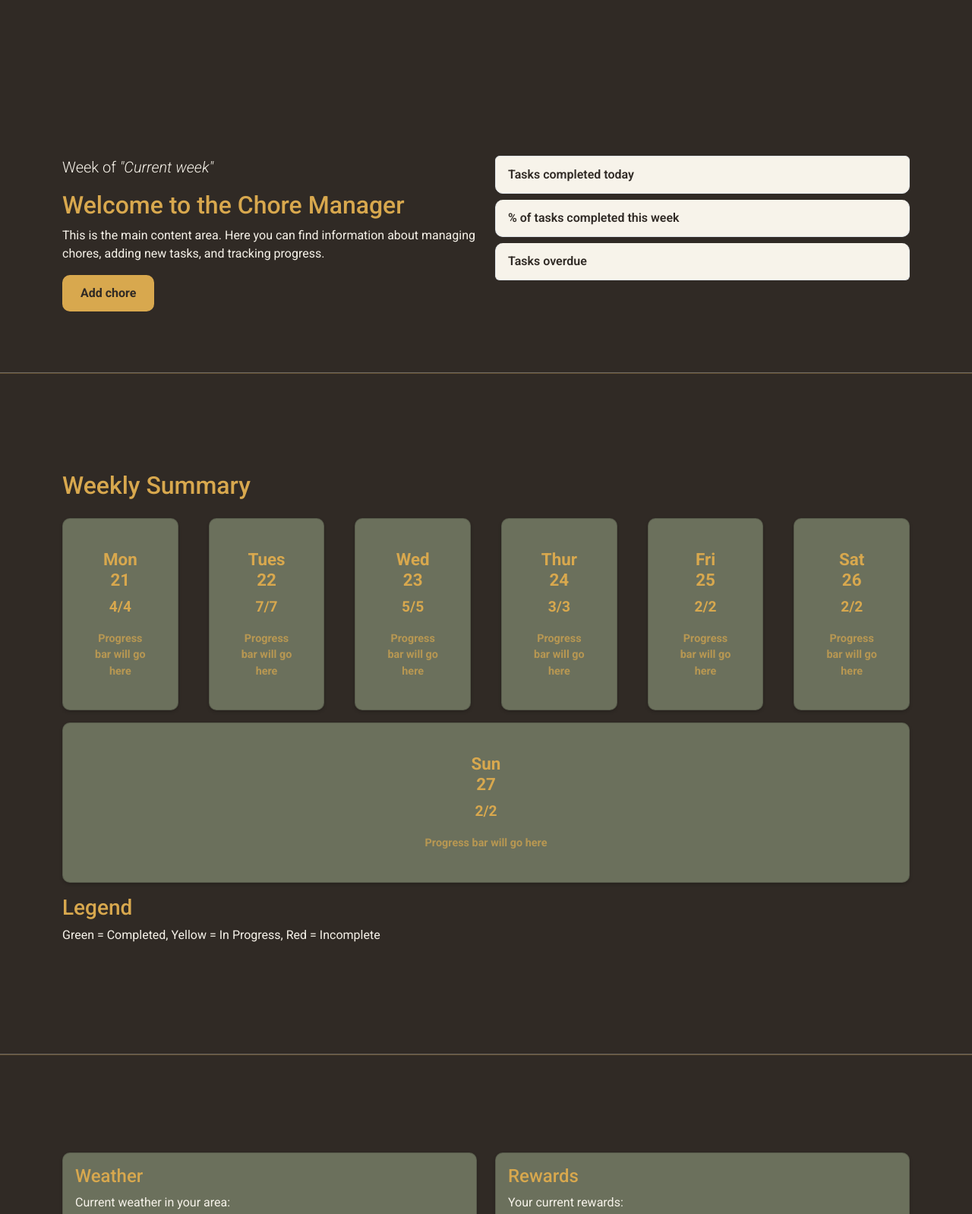
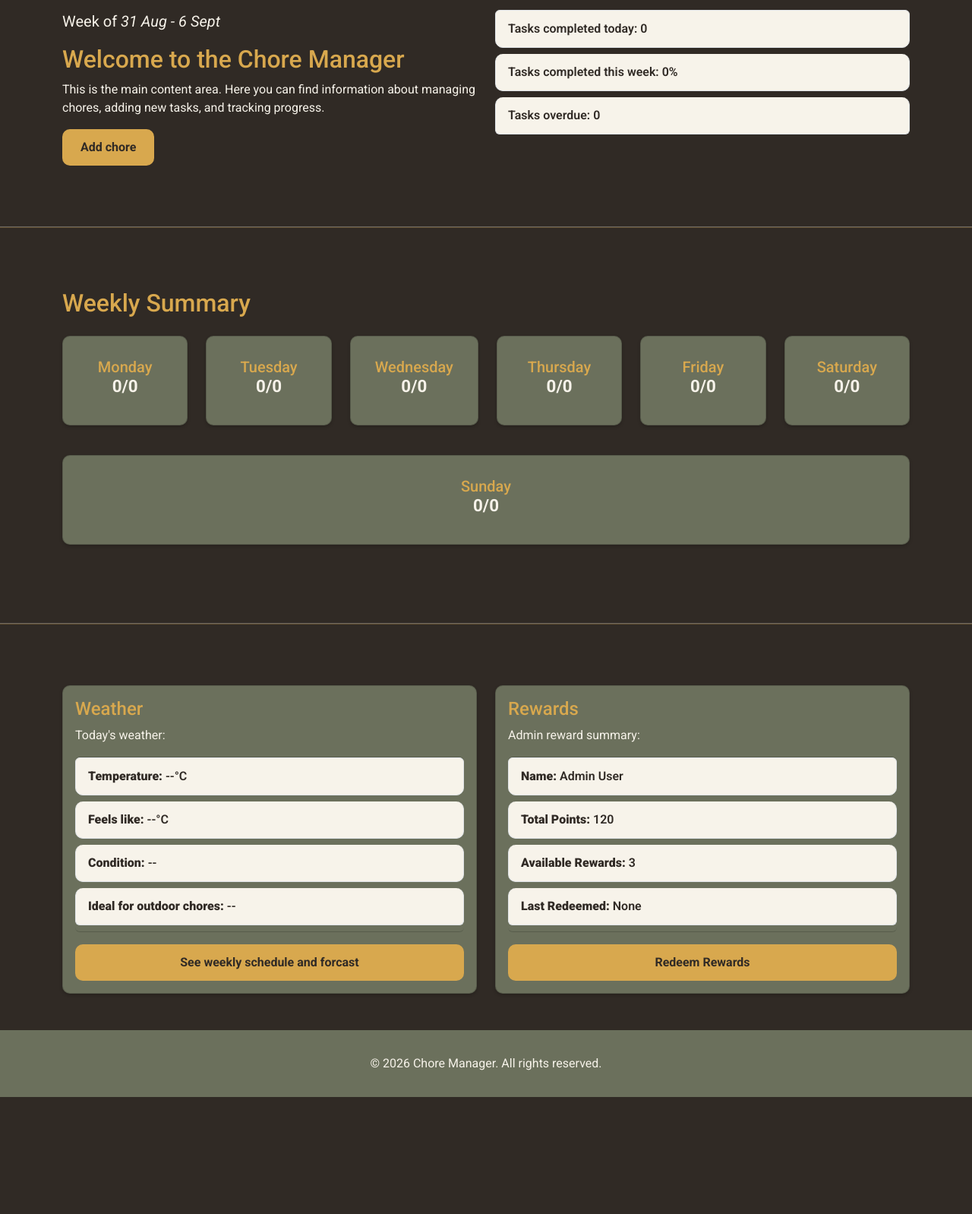
Before and after one commit to ShaneTaylor-IT/MSP2, a website: page home.html in a window 1280 px wide. Shown: the part 322-1920 px from the top of the page at 76% size. After the commit the page ends 1766 px from the top, so only its background shows below. Drawn offline with nearby package versions, Linux system fonts and the light colour scheme.

Commit message:
Updated home.html weekly summary to more match the style of schedule.html. Created placeholder rewards widget with button for redirect. With help from geeksforgeeks and BroCode created weather widget with button for404 redirect. Built JS logic to update home.html with stats from schedule.html Started on clearing the rest of html place holders with index.html and replacing with functional content.

```diff
--- a/assets/css/style.css
+++ b/assets/css/style.css
@@ -58,6 +58,13 @@ body {
     padding: 1.5rem;
 }
 
+.app-card .card {
+    transition: transform 0.2s ease;
+}
+.app-card .card:hover {
+    transform: translateY(-3px);
+}
+
 /* Universal button style */
 .app-btn {
     background-color: var(--secondary-color);
@@ -115,7 +122,7 @@ body {
 /* Landing page styling */
 .index-hero {
     text-align: center;
-    padding: 4rem 1rem;
+    padding: 1rem 1rem;
 }
 
 .index-hero h1 {
@@ -143,43 +150,22 @@ body {
     color: var(--main-background-color);
 }
 
-.index-howitworks .card {
-    background-color: var(--secondary-background-color);
-    color: var(--primary-color);
-    border-radius: 10px;
-    padding: 1rem;
-    text-align: center;
-    box-shadow: 0 2px 4px rgba(0,0,0,0.2);
-}
-
-.index-howitworks .list-group-item {
-    background: none;
-    border: none;
-}
-
 /* Home page styling */
-#weeklySummary .card-title {
-    color: var(--secondary-color);
-    font-size: 1.4rem;
-    font-weight: 700;
-}
-
-#weeklySummary .card-text {
-    color: var(--primary-color);
-    font-size: 1.2rem;
-    font-weight: 600;
-}
-
-#weeklySummary .card-text:last-of-type {
-    font-size: 0.9rem;
-    opacity: 0.7;
-}
-
 .section-divider {
     height: 2px;
     background-color: var(--secondary-color);
     opacity: 0.3;
     margin: 2rem 0;
+}
+
+/* To fix uneven home cards due to content inside the cards */
+#weeklySummary .day-block.app-card {
+    flex: 1 !important;
+    display: flex !important;
+    flex-direction: column !important;
+    justify-content: center !important;
+    height: 75% !important;
+    min-height: 75% !important;
 }
 
 /* Members page styling */
@@ -201,14 +187,9 @@ body {
     font-weight: 600;
 }
 
-.member-card .card {
-    transition: transform 0.2s ease;
-}
-.member-card .card:hover {
-    transform: translateY(-3px);
-}
 
-.member-card [data-avatar] {
+
+.app-card [data-avatar] {
     background-color: var(--secondary-color) !important;
     width: 70px;
     height: 70px;
--- /dev/null
+++ b/assets/js/home.js
@@ -0,0 +1,296 @@
+function getWeekRange() {
+    const today = new Date();
+    const day = today.getDay();
+
+    let diffToMonday;
+    if (day === 0) {
+        diffToMonday = -6;
+    } else {
+        diffToMonday = 1 - day;
+    }
+
+    const monday = new Date(today);
+    monday.setDate(today.getDate() + diffToMonday);
+
+    const sunday = new Date(monday);
+    sunday.setDate(monday.getDate() + 6);
+
+    function format(d) {
+        return d.toLocaleDateString("en-GB", {
+            day: "numeric",
+            month: "short"
+        });
+    }
+
+    const text = format(monday) + " - " + format(sunday);
+    return text;
+}
+
+function getTodayName() {
+    const days = [
+        "sunday", "monday", "tuesday",
+        "wednesday", "thursday", "friday", "saturday"
+    ];
+    const index = new Date().getDay();
+    return days[index];
+}
+
+function dayNameToIndex(dayName) {
+    const map = {
+        sunday: 0,
+        monday: 1,
+        tuesday: 2,
+        wednesday: 3,
+        thursday: 4,
+        friday: 5,
+        saturday: 6
+    };
+    return map[dayName];
+}
+
+function getCompletedToday(chores, todayName) {
+    let count = 0;
+
+    chores.forEach(function (chore) {
+        if (chore.completed === true && chore.day === todayName) {
+            count = count + 1;
+        }
+    });
+
+    return count;
+}
+
+function getWeeklyCompletionPercent(chores) {
+    let total = 0;
+    let completed = 0;
+
+    chores.forEach(function (chore) {
+        total = total + 1;
+        if (chore.completed === true) {
+            completed = completed + 1;
+        }
+    });
+
+    let percent;
+    if (total === 0) {
+        percent = 0;
+    } else {
+        percent = Math.round((completed / total) * 100);
+    }
+
+    return percent;
+}
+
+function getOverdueTasks(chores, todayName) {
+    let overdue = 0;
+    const todayIndex = dayNameToIndex(todayName);
+
+    chores.forEach(function (chore) {
+        if (chore.completed === false) {
+            const choreIndex = dayNameToIndex(chore.day);
+            if (choreIndex < todayIndex) {
+                overdue = overdue + 1;
+            }
+        }
+    });
+
+    return overdue;
+}
+
+function updateWeeklySummary(chores) {
+    const days = [
+        "monday", "tuesday", "wednesday",
+        "thursday", "friday", "saturday", "sunday"
+    ];
+
+    days.forEach(function (day) {
+        let total = 0;
+        let completed = 0;
+
+        chores.forEach(function (chore) {
+            if (chore.day === day) {
+                total = total + 1;
+                if (chore.completed === true) {
+                    completed = completed + 1;
+                }
+            }
+        });
+
+        const element = document.getElementById("home-count-" + day);
+        if (element !== null) {
+            element.textContent = completed + "/" + total;
+        }
+    });
+}
+
+function loadAdminRewards() {
+    let admin = JSON.parse(localStorage.getItem("userProfile"));
+
+    if (admin === null) {
+        admin = {
+            displayName: "Admin User",
+            role: "Administrator",
+            avatarColor: "#6c757d",
+            initials: "A"
+        };
+    }
+
+    const rewardAdminName = document.getElementById("rewardAdminName");
+    const rewardAdminRole = document.getElementById("rewardAdminRole");
+    const rewardPoints = document.getElementById("rewardPoints");
+    const availableRewards = document.getElementById("availableRewards");
+    const lastRedeemed = document.getElementById("lastRedeemed");
+
+    if (rewardAdminName !== null) {
+        rewardAdminName.textContent = admin.displayName;
+    }
+
+    if (rewardAdminRole !== null) {
+        rewardAdminRole.textContent = admin.role;
+    }
+
+    if (rewardPoints !== null) {
+        rewardPoints.textContent = 120;
+    }
+
+    if (availableRewards !== null) {
+        availableRewards.textContent = 3;
+    }
+
+    if (lastRedeemed !== null) {
+        lastRedeemed.textContent = "None";
+    }
+}
+
+function loadWeather() {
+    const apiKey = "6a6a8b67e821d86b020f0bf50abf4365";
+
+    function fetchWeather(lat, lon) {
+        const url = "https://api.openweathermap.org/data/2.5/weather?lat="
+            + lat
+            + "&lon="
+            + lon
+            + "&appid="
+            + apiKey
+            + "&units=metric";
+
+        fetch(url)
+            .then(function (response) {
+                return response.json();
+            })
+            .then(function (data) {
+
+                const tempElement = document.getElementById("weatherTemp");
+                if (tempElement !== null) {
+                    tempElement.textContent = data.main.temp;
+                }
+
+                const feelsElement = document.getElementById("weatherFeels");
+                if (feelsElement !== null) {
+                    feelsElement.textContent = data.main.feels_like;
+                }
+
+                const conditionElement = document.getElementById("weatherCondition");
+                if (conditionElement !== null) {
+                    conditionElement.textContent = data.weather[0].main;
+                }
+
+                const idealElement = document.getElementById("weatherIdeal");
+                if (idealElement !== null) {
+
+                    let ideal = "No";
+                    const condition = data.weather[0].main;
+                    const temp = data.main.temp;
+
+                    if (condition === "Clear") {
+                        ideal = "Yes";
+                    }
+
+                    if (condition === "Clouds") {
+                        if (temp >= 5) {
+                            ideal = "Yes";
+                        }
+                    }
+
+                    if (condition === "Rain") {
+                        ideal = "No";
+                    }
+
+                    if (condition === "Snow") {
+                        ideal = "No";
+                    }
+
+                    idealElement.textContent = ideal;
+                }
+            })
+            .catch(function (error) {
+                console.log("Weather API error:", error);
+            });
+    }
+
+    if (navigator.geolocation) {
+        navigator.geolocation.getCurrentPosition(
+            function (position) {
+                const lat = position.coords.latitude;
+                const lon = position.coords.longitude;
+                fetchWeather(lat, lon);
+            },
+            function () {
+                fetchWeather(53.540, -2.111);
+            }
+        );
+    } else {
+        fetchWeather(53.540, -2.111);
+    }
+}
+
+document.addEventListener("DOMContentLoaded", function () {
+
+    const weekText = getWeekRange();
+    const weekRangeElement = document.getElementById("homeWeekRange");
+    if (weekRangeElement !== null) {
+        weekRangeElement.textContent = weekText;
+    }
+
+    let chores = JSON.parse(localStorage.getItem("chores"));
+    if (!Array.isArray(chores)) {
+        chores = [];
+    }
+
+    const todayName = getTodayName();
+
+    const completedToday = getCompletedToday(chores, todayName);
+    const completedTodayElement = document.getElementById("home-completed-today");
+    if (completedTodayElement !== null) {
+        completedTodayElement.textContent = "Tasks completed today: " + completedToday;
+    }
+
+    const weeklyPercent = getWeeklyCompletionPercent(chores);
+    const weeklyPercentElement = document.getElementById("home-weekly-percent");
+    if (weeklyPercentElement !== null) {
+        weeklyPercentElement.textContent = "Tasks completed this week: " + weeklyPercent + "%";
+    }
+
+    const overdueCount = getOverdueTasks(chores, todayName);
+    const overdueElement = document.getElementById("home-overdue");
+    if (overdueElement !== null) {
+        overdueElement.textContent = "Tasks overdue: " + overdueCount;
+    }
+
+    updateWeeklySummary(chores);
+
+    loadAdminRewards();
+    loadWeather();
+});
+
+if (typeof module !== "undefined" && module.exports) {
+    module.exports = {
+        getWeekRange: getWeekRange,
+        getTodayName: getTodayName,
+        dayNameToIndex: dayNameToIndex,
+        getCompletedToday: getCompletedToday,
+        getWeeklyCompletionPercent: getWeeklyCompletionPercent,
+        getOverdueTasks: getOverdueTasks,
+        updateWeeklySummary: updateWeeklySummary
+    };
+}
--- a/assets/js/members.js
+++ b/assets/js/members.js
@@ -30,7 +30,7 @@ $(document).ready(function () {
 
         members.forEach((member) => {
             const card = `
-                <div class="col-md-4 mb-3 member-card">
+                <div class="col-md-4 mb-3">
                     <div class="card p-3 app-card text-center">
                         <div class="rounded-circle mx-auto mb-3 app-avatar member-avatar"
                              style="background-color: ${colorMap[member.avatarColor]};">
--- a/home.html
+++ b/home.html
@@ -19,7 +19,8 @@
     <link rel="icon" type="image/png" sizes="16x16" href="assets/images/favicon-16x16.png">
     <link rel="manifest" href="assets/images/site.webmanifest">
 
-    <script src="https://code.jquery.com/jquery-4.0.0.js" integrity="sha256-9fsHeVnKBvqh3FB2HYu7g2xseAZ5MlN6Kz/qnkASV8U=" crossorigin="anonymous"></script>
+    <script src="https://code.jquery.com/jquery-4.0.0.js"
+        integrity="sha256-9fsHeVnKBvqh3FB2HYu7g2xseAZ5MlN6Kz/qnkASV8U=" crossorigin="anonymous"></script>
 
 </head>
 
@@ -56,7 +57,7 @@
     </nav>
 
     <!-- Header -->
-    <header class="py-5 my-5">
+    <header>
         <div class="container app-section home-section">
             <div class="row">
                 <h1 class="display-4">Chore Manager</h1>
@@ -70,7 +71,7 @@
         <div class="container app-section home-section">
             <div class="row">
                 <div class="col-md-6">
-                    <p class="lead">Week of <em>"Current week"</em></p>
+                    <p class="lead"><strong>Week of <em id="homeWeekRange">--</em></strong></p>
                     <h2>Welcome to the Chore Manager</h2>
                     <p>This is the main content area. Here you can find information about managing chores, adding new
                         tasks, and tracking progress.</p>
@@ -78,122 +79,131 @@
                 </div>
                 <div class="col-md-6 ">
                     <ul class="list-group weeklyPreview">
-                        <li class="list-group-item app-tile">Tasks completed today</li>
-                        <li class="list-group-item app-tile">% of tasks completed this week</li>
-                        <li class="list-group-item app-tile">Tasks overdue</li>
+                        <li id="home-completed-today" class="list-group-item app-tile">Tasks completed today</li>
+                        <li id="home-weekly-percent" class="list-group-item app-tile">% of tasks completed this week
+                        </li>
+                        <li id="home-overdue" class="list-group-item app-tile">Tasks overdue</li>
                     </ul>
+
                 </div>
             </div>
         </div>
         <hr class="section-divider">
         <section id="weeklySummary" class="app-section home-section">
-            <div class="container my-5">
-                <div class="row gap-3">
+            <div class="container">
+                <div class="row align-items-stretch">
                     <div class="col-12">
                         <h2>Weekly Summary</h2>
                     </div>
-                    <div class="col-md">
-                        <div class="card app-card text-center">
+                    <div class="col-md d-flex">
+                        <div class="card day-block app-card text-center p-3 my-3">
                             <div class="card-body">
-                                <h5 class="card-title">Mon<br> 21</h5>
-                                <p class="card-text">4/4</p>
-                                <P class="card-text">Progress bar will go here</p>
+                                <h5 class="card-title">Monday<br><span id="home-count-monday">0/0</span></h5>
                             </div>
                         </div>
                     </div>
-                    <div class="col-md">
-                        <div class="card app-card text-center">
+                    <div class="col-md d-flex">
+                        <div class="card day-block app-card text-center p-3 my-3">
                             <div class="card-body">
-                                <h5 class="card-title">Tues<br> 22</h5>
-                                <p class="card-text">7/7</p>
-                                <P class="card-text">Progress bar will go here</p>
+                                <h5 class="card-title">Tuesday<br><span id="home-count-tuesday">0/0</span></h5>
                             </div>
                         </div>
                     </div>
-                    <div class="col-md">
-                        <div class="card app-card text-center">
+                    <div class="col-md d-flex">
+                        <div class="card day-block app-card text-center p-3 my-3">
                             <div class="card-body">
-                                <h5 class="card-title">Wed<br> 23</h5>
-                                <p class="card-text">5/5</p>
-                                <P class="card-text">Progress bar will go here</p>
+                                <h5 class="card-title">Wednesday<br><span id="home-count-wednesday">0/0</span></h5>
                             </div>
                         </div>
                     </div>
-                    <div class="col-md">
-                        <div class="card app-card text-center">
+                    <div class="col-md d-flex">
+                        <div class="card day-block app-card text-center p-3 my-3">
                             <div class="card-body">
-                                <h5 class="card-title">Thur<br> 24</h5>
-                                <p class="card-text">3/3</p>
-                                <P class="card-text">Progress bar will go here</p>
+                                <h5 class="card-title">Thursday<br><span id="home-count-thursday">0/0</span></h5>
                             </div>
                         </div>
                     </div>
-                    <div class="col-md">
-                        <div class="card app-card text-center">
+                    <div class="col-md d-flex">
+                        <div class="card day-block app-card text-center p-3 my-3">
                             <div class="card-body">
-                                <h5 class="card-title">Fri<br> 25</h5>
-                                <p class="card-text">2/2</p>
-                                <P class="card-text">Progress bar will go here</p>
+                                <h5 class="card-title">Friday<br><span id="home-count-friday">0/0</span></h5>
                             </div>
                         </div>
                     </div>
-                    <div class="col-md">
-                        <div class="card app-card text-center">
+                    <div class="col-md d-flex">
+                        <div class="card day-block app-card text-center p-3 my-3">
                             <div class="card-body">
-                                <h5 class="card-title">Sat<br> 26</h5>
-                                <p class="card-text">2/2</p>
-                                <P class="card-text">Progress bar will go here</p>
+                                <h5 class="card-title">Saturday<br><span id="home-count-saturday">0/0</span></h5>
                             </div>
                         </div>
                     </div>
-                    <div class="col-md">
-                        <div class="card app-card text-center">
+                    <div class="col-md d-flex">
+                        <div class="card day-block app-card text-center p-3 my-3">
                             <div class="card-body">
-                                <h5 class="card-title">Sun<br> 27</h5>
-                                <p class="card-text">2/2</p>
-                                <P class="card-text">Progress bar will go here</p>
+                                <h5 class="card-title">Sunday<br><span id="home-count-sunday">0/0</span></h5>
                             </div>
                         </div>
                     </div>
-                    <div class="col-12">
-                        <h3>Legend</h3>
-                        <p>Green = Completed, Yellow = In Progress, Red = Incomplete</p>
-                        <!-- This will show coloured bar for visual reference -->
-                    </div>
+
                 </div>
             </div>
         </section>
 
         <hr class="section-divider">
         <section id="widgets" class="app-section home-section">
-            <div class="container my-5">
+            <div class="container">
                 <div class="row">
                     <div class="col-6">
                         <div class="card app-card p-3" id="weatherWidget">
                             <h4>Weather</h4>
-                            <p class="card-text">Current weather in your area:</p>
+                            <p class="card-text">Today's weather:</p>
 
-                            <ul class="list-group">
-                                <li class="list-group-item app-tile">Temperature: <span id="weatherTemp">--</span>°C</li>
-                                <li class="list-group-item app-tile">Condition: <span id="weatherCondition">--</span></li>
-                                <li class="list-group-item app-tile">Ideal for outdoor chores: <span id="weatherIdeal">--</span>
+                            <ul class="list-group mb-3">
+                                <li class="list-group-item app-tile">
+                                    <strong>Temperature:</strong> <span id="weatherTemp">--</span>°C
                                 </li>
+                                <li class="list-group-item app-tile">
+                                    <strong>Feels like:</strong> <span id="weatherFeels">--</span>°C
+                                </li>
+                                <li class="list-group-item app-tile">
+                                    <strong>Condition:</strong> <span id="weatherCondition">--</span>
+                                </li>
+                                <li class="list-group-item app-tile">
+                                    <strong>Ideal for outdoor chores:</strong> <span id="weatherIdeal">--</span>
+                                </li>
+                            </ul>
 
-                            </ul>
+
+                            <a href="404.html" class="btn btn-primary app-btn" id="weeklyWeatherBtn">
+                                See weekly schedule and forcast
+                            </a>
                         </div>
                     </div>
                     <div class="col-6">
                         <div class="card app-card p-3" id="rewardsWidget">
                             <h4>Rewards</h4>
-                            <p class="card-text">Your current rewards:</p>
+                            <p class="card-text">Admin reward summary:</p>
 
-                            <ul class="list-group">
-                                <li class="list-group-item app-tile">Total points: <span id="rewardPoints">--</span></li>
-                                <li class="list-group-item app-tile">Available rewards: <span id="availableRewards">--</span>
+                            <ul class="list-group mb-3">
+                                <li class="list-group-item app-tile">
+                                    <strong>Name:</strong> <span id="rewardAdminName">Admin User</span>
                                 </li>
-                                <li class="list-group-item app-tile">Redeem rewards: <span id="redeemRewards">--</span></li>
+                                <li class="list-group-item app-tile">
+                                    <strong>Total Points:</strong> <span id="rewardPoints">120</span>
+                                </li>
+                                <li class="list-group-item app-tile">
+                                    <strong>Available Rewards:</strong> <span id="availableRewards">3</span>
+                                </li>
+                                <li class="list-group-item app-tile">
+                                    <strong>Last Redeemed:</strong> <span id="lastRedeemed">None</span>
+                                </li>
                             </ul>
+
+                            <a href="404.html" class="btn btn-primary app-btn" id="redeemRewardsBtn">
+                                Redeem Rewards
+                            </a>
                         </div>
+
                     </div>
                 </div>
             </div>
@@ -217,7 +227,7 @@
     <script src="https://kit.fontawesome.com/57eeae5219.js" crossorigin="anonymous"></script>
 
     <!-- Custom JS -->
-    <script src="assets/js/main.js"></script>
+    <script src="assets/js/home.js"></script>
 </body>
 
 </html>
```
Also changed, not shown: assets/tests/home.test.js (+76 -8 lines), index.html (+26 -22 lines), profile.html (+2 -2 lines), assets/js/schedule.js (line endings or trailing spaces).
